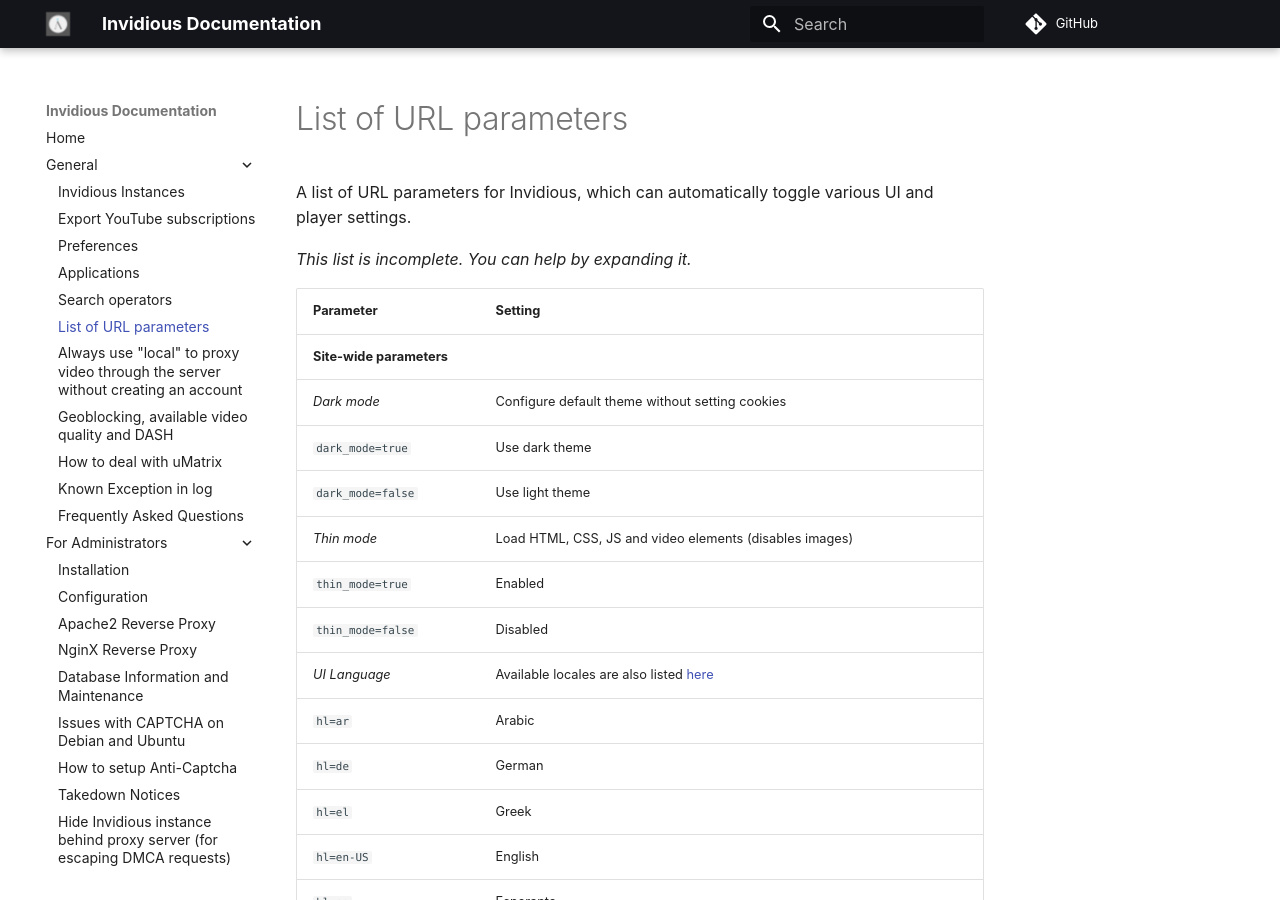
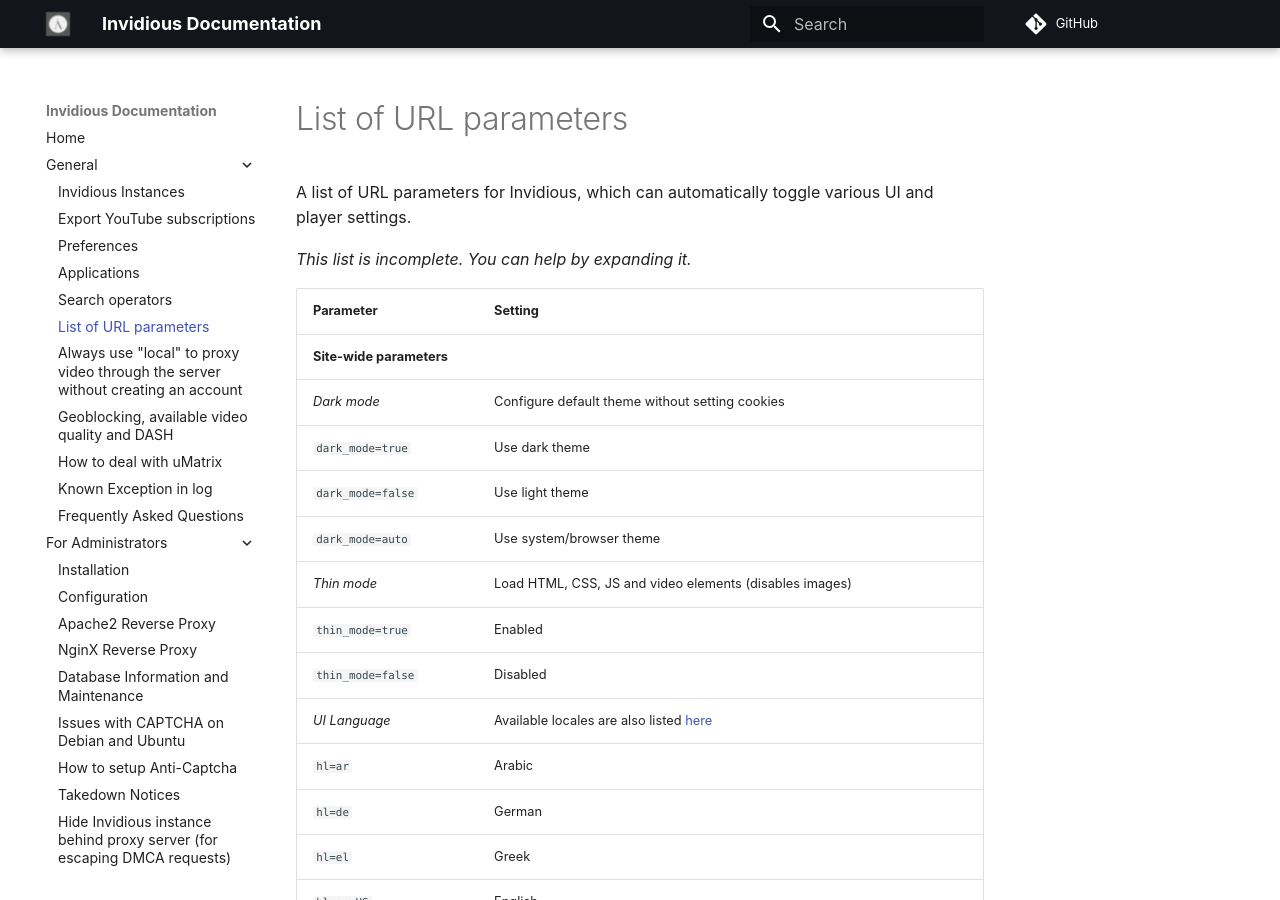
Before and after one commit to iv-org/documentation, an MkDocs documentation site: the page built from docs/url-parameters.md, in a window 1280 px wide and 900 px high. Built offline with MkDocs 1.6.1 and Material for MkDocs 9.7.7, drawn with Linux system fonts in a browser that asks for light colours; comment, search, counter and statistics services are not loaded.

Commit message:
Added `dark_mode=auto` Parameter

```diff
--- a/docs/url-parameters.md
+++ b/docs/url-parameters.md
@@ -9,7 +9,8 @@
 | **Site-wide parameters**                     |                                                                                                                                                                                           |
 | _Dark mode_                                  | Configure default theme without setting cookies                                                                                                                                           |
 | `dark_mode=true`                             | Use dark theme                                                                                                                                                                            |
-| `dark_mode=false`                            | Use light theme                                                                                                                                                                           |
+| `dark_mode=false`                            | Use light theme      |
+| `dark_mode=auto`                             | Use system/browser theme
 | _Thin mode_                                  | Load HTML, CSS, JS and video elements (disables images)                                                                                                                                   |
 | `thin_mode=true`                             | Enabled                                                                                                                                                                                   |
 | `thin_mode=false`                            | Disabled                                                                                                                                                                                  |
```
